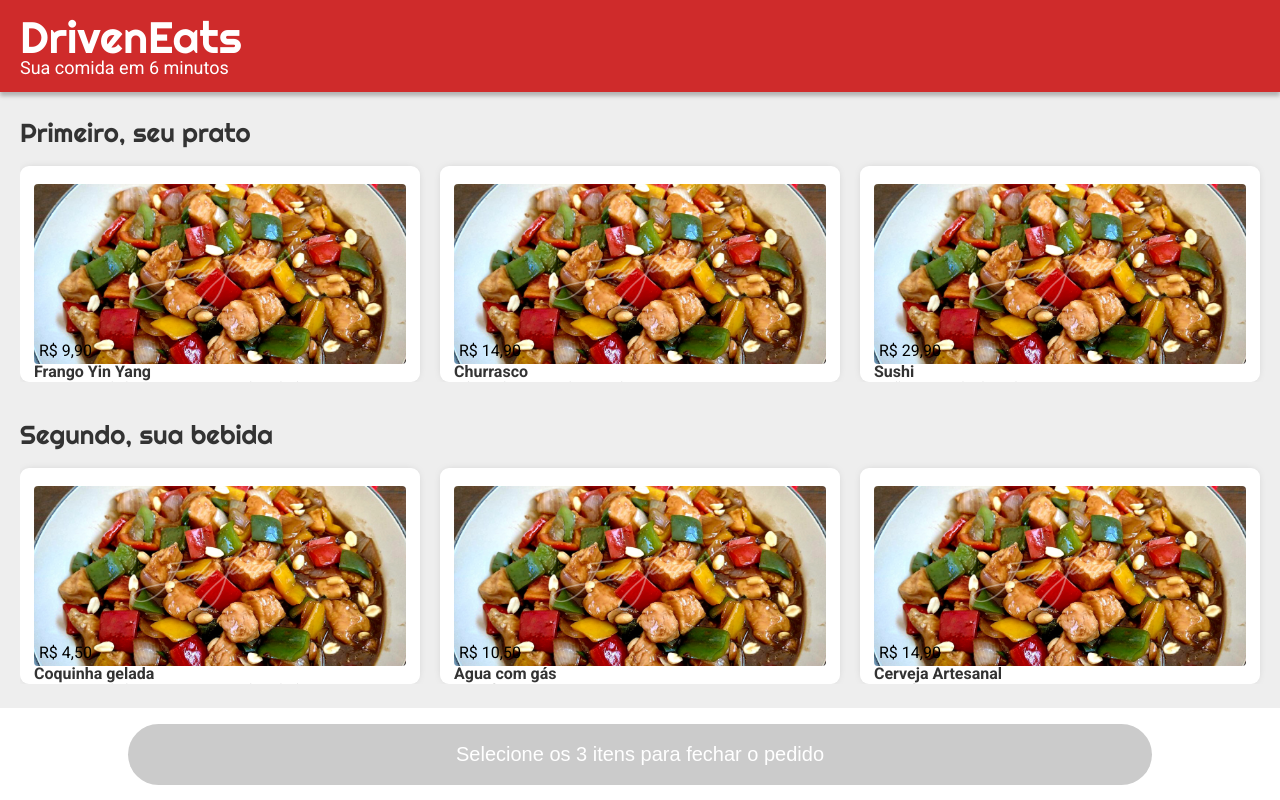
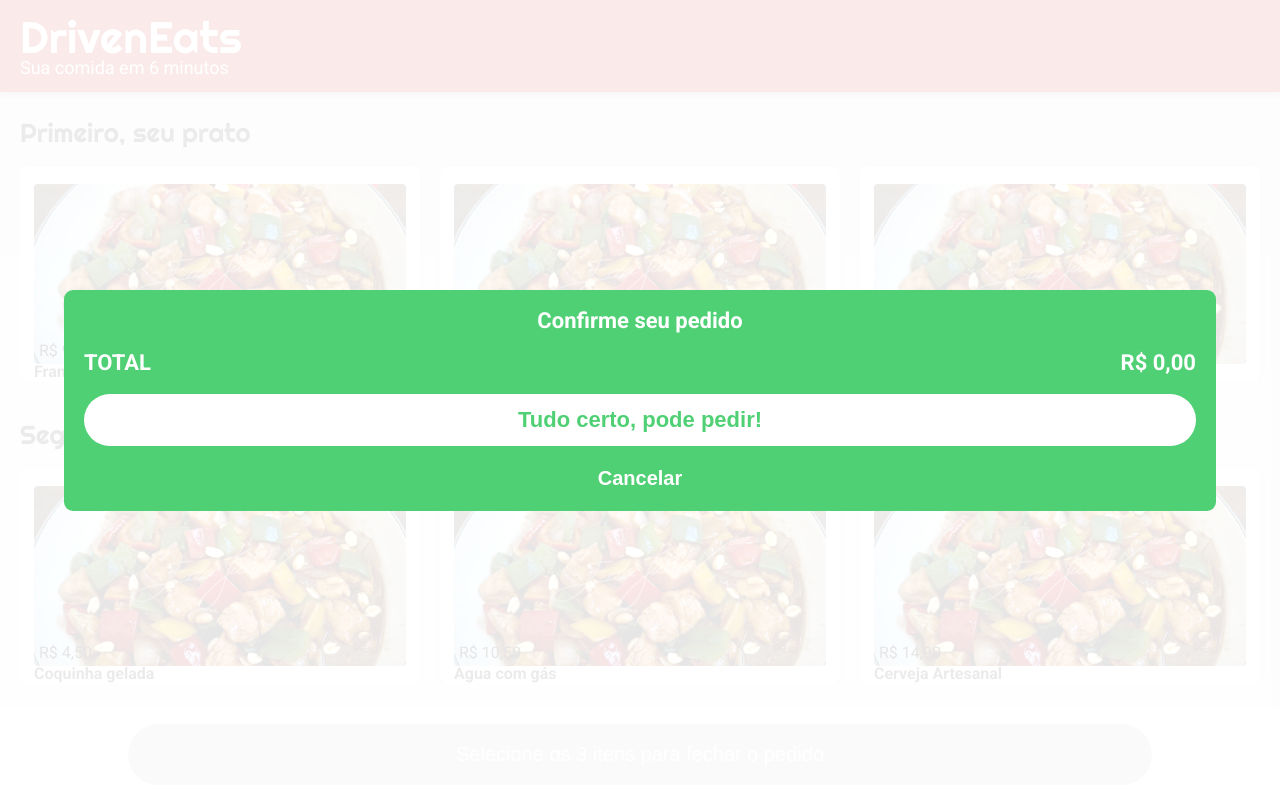
Before and after one commit to cybalencar96/Projeto_08_DrivenEats_React, a React (Create React App) app: page /revisar in a window 1280 px wide. Shown: the top 800 px of the page. Built offline with nearby package versions, Linux system fonts and the light colour scheme.

Commit message:
Bonus: finalizada tela de confirmação

```diff
--- a/package.json
+++ b/package.json
@@ -5,6 +5,7 @@
   "dependencies": {
     "react": "^17.0.2",
     "react-dom": "^17.0.2",
+    "react-router-dom": "^5.2.1",
     "react-scripts": "^4.0.3"
   },
   "scripts": {
--- a/public/styles/style.css
+++ b/public/styles/style.css
@@ -2,6 +2,10 @@
 
 * {
     box-sizing: border-box;
+}
+
+a {
+    text-decoration: none;
 }
 
 body {
@@ -157,19 +161,40 @@ main > div:last-child {
     justify-content: center;
 }
 
-.bottom-bar button {
-    width: 80%;
-    height: 61px;
-    border-radius: 50px;
-    background-color: #CBCBCB;
-    border: none;
+.link {
+    width: 100%;
+    display: flex;
+    align-items: center;
+    justify-content: center;
+    text-decoration: none;
+}
+
+.send-btn-disable {
     color: white;
     font-size: 20px;
     line-height: 24px;
     letter-spacing: 1.8%;
+    width: 80%;
+
+    border: none;
     padding: 0 30px;
+    height: 61px;
+    border-radius: 50px;
+    background-color: #CBCBCB;
 }
 
+.send-btn-enable {
+    color: white;
+    font-size: 20px;
+    line-height: 24px;
+    letter-spacing: 1.8%;
+    width: 80%;
+    border: none;
+    padding: 0 30px;
+    height: 61px;
+    border-radius: 50px;
+    background-color: #32B72F;
+}
 
 
 /* --- BEGGINING CONFIRM ORDER --- */
@@ -193,7 +218,6 @@ main > div:last-child {
 
 .confirm-order > div {
     width: 90%;
-    height: 360px;
     background-color: #50D074;
     border-radius: 9px;
     text-align: center;
@@ -255,7 +279,7 @@ main > div:last-child {
 
 .confirm-order .cancel {
     display: block;
-    margin: 0 auto;
+    margin: 0 auto 20px auto;
 
     color: white;
     background-color: #50D074;
@@ -306,7 +330,3 @@ main > div:last-child {
 .visuallyHidden {
     opacity: 0;
 }
-
-.bottom-bar .send-btn-enable {
-    background-color: #32B72F;
-}
--- a/src/components/App.js
+++ b/src/components/App.js
@@ -3,35 +3,46 @@ import Topbar from "./Topbar";
 import BottomBar from "./BottomBar";
 import vars from "../vars"
 import { useState } from "react";
+import { BrowserRouter as Router, Switch, Route } from "react-router-dom";
+import Review from "./Review"
 
 export default function App () {
     const foodTypes = ["plate","drink","dessert"];
-    const [sectionsSelected, setSectionSelected] = useState(foodTypes.map(() => false));
+    //criando array de sections, cada section possui um array de foods, e cada food é um objeto
+    const [sections, setSections] = useState(foodTypes.map(() => []));
 
+    const updateSectionInfos = (sectionInfo, sectionKey) => {
+        sections[sectionKey] = sectionInfo
+        setSections([...sections]);
+    }
+    //Verifica se ativa botão
+    let active = sections.map(section => section.length !== 0);
 
-    //esta funcao informa que houve alguma alteração na FoodSection. A cada alteração ela atualiza se tem algum item selectionado na FoodSection através da variavel bool.
-    const isSectionSelected = (bool,index) => {
-        setSectionSelected([...sectionsSelected.map((sectionSelected,idx) => {
-            return (index === idx) ? (sectionSelected = bool) : (sectionSelected = sectionSelected)
-        })]);
-    }
-
-    const allSectionsSelected = !sectionsSelected.includes(false);
-
+    console.log(sections)
     return (
         <>
+            <Router>
                 <Topbar />
+
                 <main>
                     {
                         foodTypes.map((foodType,index) =>  (
                         <FoodSection
                             myKey={index}
                             foods={vars.foods.filter((food => food.type === foodType))}
-                         isSectionSelected={isSectionSelected}
+                            updateSectionInfos={updateSectionInfos}
                         />))
                     }
                 </main>
-            <BottomBar active={allSectionsSelected}/>
+
+                <BottomBar active={!active.includes(false)}/>
+
+                <Switch>
+                    <Route path="/revisar">
+                        <Review sections={[...sections]}/>
+                    </Route>
+                </Switch>
+            </Router>
         </>
     );
 }
--- a/src/components/BottomBar.js
+++ b/src/components/BottomBar.js
@@ -1,3 +1,5 @@
+import {Link} from "react-router-dom"
+
 export default function BottomBar(props) {
     const {active} = props;
 
@@ -7,11 +9,13 @@ export default function BottomBar(props) {
     return (
         //FALTA RENDERIZAR JANELA DE CONFIRM ORDER AO CLICAR NO BOTAO
         <nav class="bottom-bar">
-            <button id="sendButton" className={active ? "send-btn-enable" : ""} onClick={active ? confirmOrder : () => {}}>
-                {active ?
-                "Fechar pedido" :
-                "Selecione os 3 itens para fechar o pedido"}
-            </button>
+            <Link to="/revisar" className="link">
+                <button id="sendButton" className={active ? "send-btn-enable" : "send-btn-disable"} onClick={active ? confirmOrder : () => {}}>
+                    {active ?
+                    "Fechar pedido" :
+                    "Selecione os 3 itens para fechar o pedido"}
+                </button>
+            </Link>
         </nav>
     )
 }
--- a/src/components/Food.js
+++ b/src/components/Food.js
@@ -3,10 +3,18 @@ import {useState} from 'react'
 export default function Food(props) {
 
     const {
+        foodCount,
+        attributes,
+        updateQty
+    } = props
+
+    const {
         title,
         text,
         price,
-    } = props.attributes
+        myKey
+    } = attributes
+    let {qty} = attributes;
 
     const priceFormating = `R$ ${price.toFixed(2).replace('.',',')}`;
     const [select, setSelect] = useState(false);
@@ -14,25 +22,31 @@ export default function Food(props) {
     //Seleciona o item e sinaliza para sua FoodSection que foi selecionado ou desselecionado
     function toggleSelect() {
         setSelect(!select);
-        props.foodCount(!select);
+        foodCount(!select,myKey,qty);
     }
 
-    const [qty, setQty] = useState(1);
+    const [qtyState, setQtyState] = useState(1);
 
     function changeQty(op) {
         if (op === "-") {
-            if (qty > 1) setQty(qty-1);
-            if (qty === 1) toggleSelect();
+            if (qtyState > 1) {
+                setQtyState(qtyState-1);
+                qty--;
+            updateQty(qty,myKey);
+            };
+            if (qtyState === 1) toggleSelect();
             return;
         }
-        setQty(qty+1);
+        setQtyState(qtyState+1);
+        qty++;
+        updateQty(qty,myKey);
     }
 
     function RenderQtyButtons() {
         return (
             <div className="qtyContainer">
                 <button className="qtyButton qty-remove" onClick={() => changeQty("-")}>-</button>
-                <span>{qty}</span>
+                <span>{qtyState}</span>
                 <button className="qtyButton qty-add" onClick={() => changeQty("+")}>+</button>
             </div>
         )
--- /dev/null
+++ b/src/components/Review.js
@@ -0,0 +1,41 @@
+import { useState } from "react";
+import {Link} from "react-router-dom";
+import ReviewFood from "./ReviewFood";
+
+export default function Review({sections}) {
+
+    //forma de mostrar a tela gradativamente
+    const [visible, setVisible] = useState(true);
+    setTimeout(() => setVisible(false),20);
+
+    let total = 0;
+    return (
+        <>
+            <div class={"confirm-order " + (visible ? "visuallyHidden" : "")} id="confirmWindow">
+                <div>
+                    <strong>Confirme seu pedido</strong>
+
+                    {
+                        sections.map(foods => (
+                                foods.map(food => {
+                                    total = total + (food.price * food.qty);
+                                    return <ReviewFood title={food.title} price={food.price} qty={food.qty}/>
+                                })
+                            )
+                        )
+                    }
+
+                    <div class="confirm-order-item">
+                        <strong>TOTAL</strong>
+                        <strong>{`R$ ${total.toFixed(2).replace('.',',')}`}</strong>
+                    </div>
+
+                    <button class="sendOrder" onclick="confirmOrder()">Tudo certo, pode pedir!</button>
+                    <Link to="/">
+                        <button class="cancel">Cancelar</button>
+                    </Link>
+                </div>
+            </div>
+        </>
+    )
+}
--- /dev/null
+++ b/src/components/ReviewFood.js
@@ -0,0 +1,10 @@
+export default function ReviewItem({title, price,qty}) {
+    const priceFormating = `R$ ${(price*qty).toFixed(2).replace('.',',')}`;
+
+    return (
+        <div class="confirm-order-item">
+            <p>{title}    x{qty}</p>
+            <p>{priceFormating}</p>
+        </div>
+    )
+}
--- a/src/vars.js
+++ b/src/vars.js
@@ -5,63 +5,81 @@ const vars = {
             img:"assets/edu-frangoxadrez.jpg",
             title:"Frango Yin Yang",
             text:"Um pouco de batata, um pouco de salada",
-            price:9.90
+            price:9.90,
+            myKey: 0,
+            qty: 1
         },
         {
             type:"plate",
             img:"assets/edu-frangoxadrez.jpg",
             title:"Churrasco",
             text:"Só vendemos mal passada",
-            price:14.90
+            price:14.90,
+            myKey: 0,
+            qty: 1
         },
         {
             type:"plate",
             img:"assets/edu-frangoxadrez.jpg",
             title:"Sushi",
             text:"Melhor comida de todos os tempos",
-            price:29.90
+            price:29.90,
+            myKey: 0,
+            qty: 1
         },
         {
             type:"drink",
             img:"assets/coca.jpg",
             title:"Coquinha gelada",
             text:"Um pouco de batata, um pouco de salada",
-            price:4.50
+            price:4.50,
+            myKey: 0,
+            qty: 1
         },
         {
             type:"drink",
             img:"assets/coca.jpg",
             title:"Agua com gás",
             text:"Garrafa 1.5L",
-            price:10.50
+            price:10.50,
+            myKey: 0,
+            qty: 1
         },
         {
             type:"drink",
             img:"assets/coca.jpg",
             title:"Cerveja Artesanal",
             text:"Garrafa 3L",
-            price:14.90
+            price:14.90,
+            myKey: 0,
+            qty: 1
         },
         {
             type:"dessert",
             img:"assets/pudim.jpg",
             title:"Pudim de leite",
             text:"Tamanha P",
-            price:5.00
+            price:5.00,
+            myKey: 0,
+            qty: 1
         },
         {
             type:"dessert",
             img:"assets/pudim.jpg",
             title:"Sorvete",
             text:"Tamanha M",
-            price:8.00
+            price:8.00,
+            myKey: 0,
+            qty: 1
         },
         {
             type:"dessert",
             img:"assets/pudim.jpg",
             title:"Açaí",
             text:"Tamanho G",
-            price:9.00
+            price:9.00,
+            myKey: 0,
+            qty: 1
         }
     ],
 }
```
Also changed, not shown: src/components/FoodSection.js (+29 -11 lines), 1 other file (tests, documents, lock files or other folders). Lines whose indentation alone changed are shown as unchanged.
